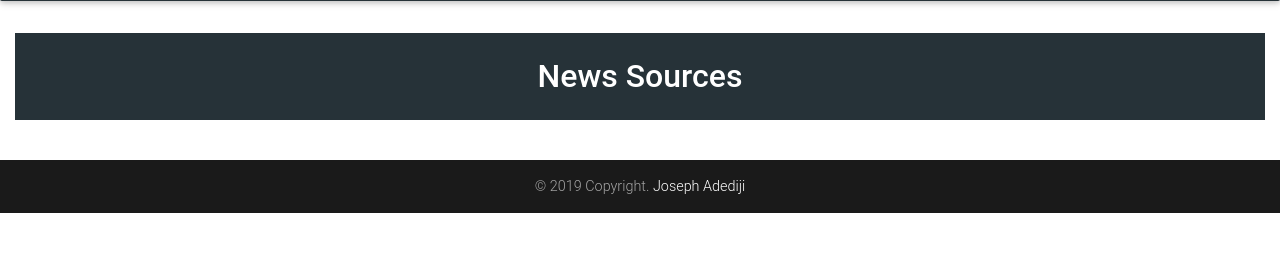
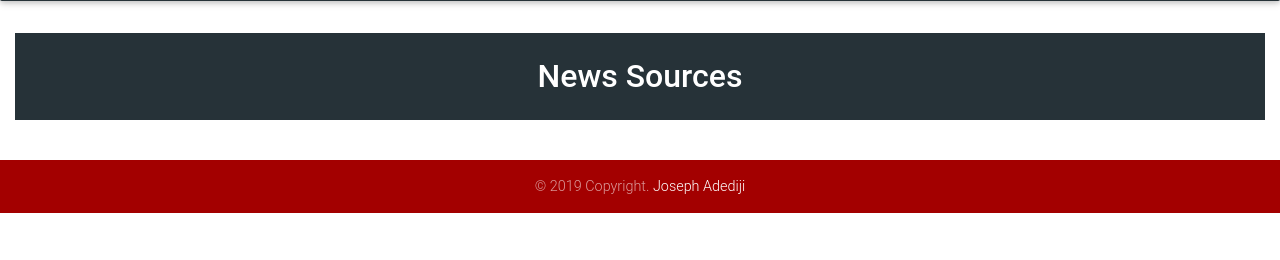
Before and after one commit to josylad/News-App, a Flask app: page / in a window 1280 px wide. Shown: the part 229-489 px from the top of the page. Run offline with Flask 2, Linux system fonts and the light colour scheme; data that the repository does not hold is empty; some libraries are stand-ins or nearby versions.

Commit message:
Update base html file

```diff
--- a/app/templates/base.html
+++ b/app/templates/base.html
@@ -38,7 +38,7 @@
 
         {% endblock%}
         <!-- Footer -->
-<footer class="page-footer font-small bg-dark">
+<footer class="page-footer font-small danger-color-dark">
 
         <!-- Copyright -->
         <div class="footer-copyright text-center py-3">© 2019 Copyright.
```
